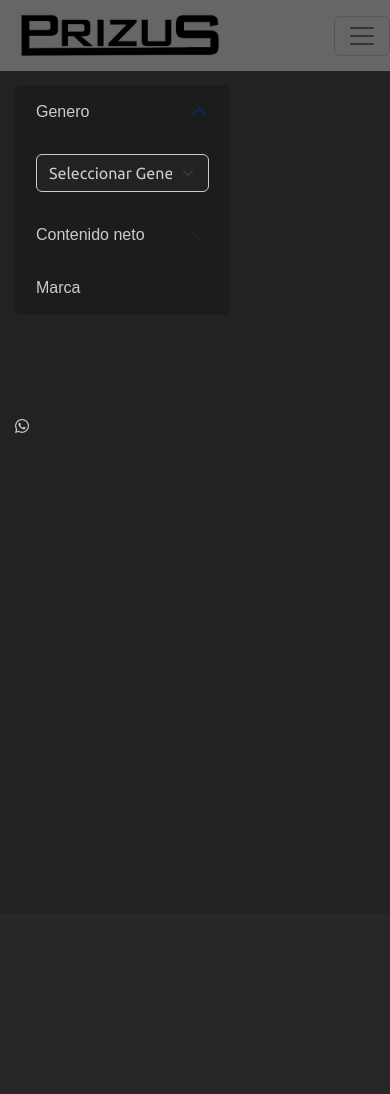
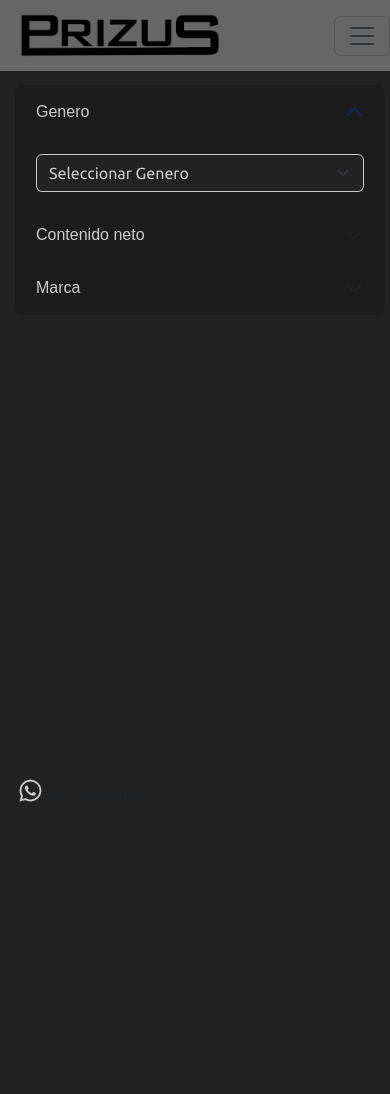
Before and after one commit to JoseOLDG/Prizus, a Django app: page /menu/ in a window 390 px wide. Before the commit the page ends 433 px from the top, so only its background shows below. Run offline with Django 3.2, Linux system fonts and the light colour scheme; data that the repository does not hold is empty; some libraries are stand-ins or nearby versions.

Commit message:
avance css 11/10/2023

```diff
--- a/Prizus/core/static/core/css/main.css
+++ b/Prizus/core/static/core/css/main.css
@@ -136,6 +136,10 @@
 }
 
 .iconw{
-    height: 50px;
-    width: 50px;
+    color: #cccccc;
+    font-size: 50px;
+    display: flex;
+    position: fixed;
+    bottom: 40px;
+    left: 5%;
 }
--- a/Prizus/core/static/core/css/style.css
+++ b/Prizus/core/static/core/css/style.css
@@ -213,6 +213,35 @@ header form{
     .busqueda {
         margin-bottom: 10px;
     }
+
+    .container-items{
+        grid-template-columns: repeat(1, 1fr) !important;
+        display: block !important;
+        width: 80% !important;
+        margin-top: 400px !important;
+    }
+
+    .contenerdorbody{
+        display: block !important;
+    }
+
+    .acordeon{
+        display: block !important;
+        margin: auto !important;
+        width: 400px !important;
+        height: 300px !important;
+        padding: 15px !important;
+        gap: 50px !important;
+    }
+
+    .iconw{
+        color: #cccccc !important;
+        font-size: 25px !important;
+        display: flex !important;
+        position: fixed !important;
+        bottom: 40px !important;
+        left: 5% !important;
+    }
 }
 
 @media (min-width: 768px) and (max-width: 1023px) {
--- a/Prizus/core/templates/core/menu.html
+++ b/Prizus/core/templates/core/menu.html
@@ -170,8 +170,7 @@
             <div id="range-slider"></div>
 
             <div>
-
-                <a class="iconw" href="https://wa.me/56968592619?text=Hola, necesito ayuda."><i class="fa-brands fa-whatsapp" style="color: #cccccc;"></i></a>
+                <a href="https://wa.me/56968592619?text=Hola, necesito ayuda."><i class="fa-brands fa-whatsapp iconw"></i></a>
             </div>
 
         </div>
```
Also changed, not shown: Prizus/core/static/core/img/whatsapp-line.png (deleted).
